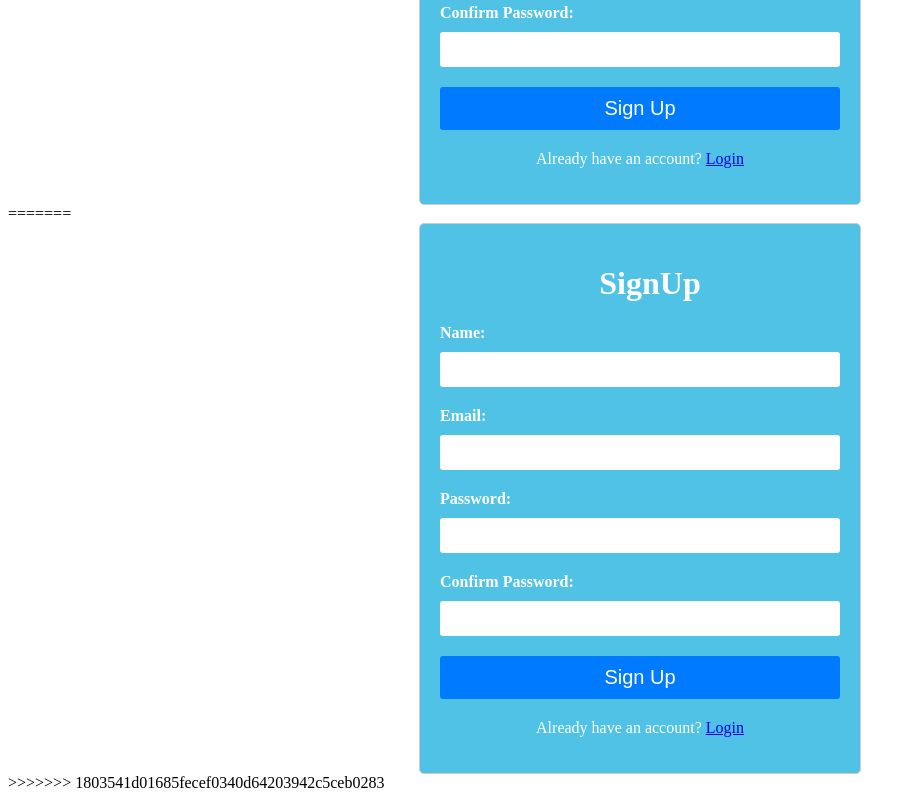
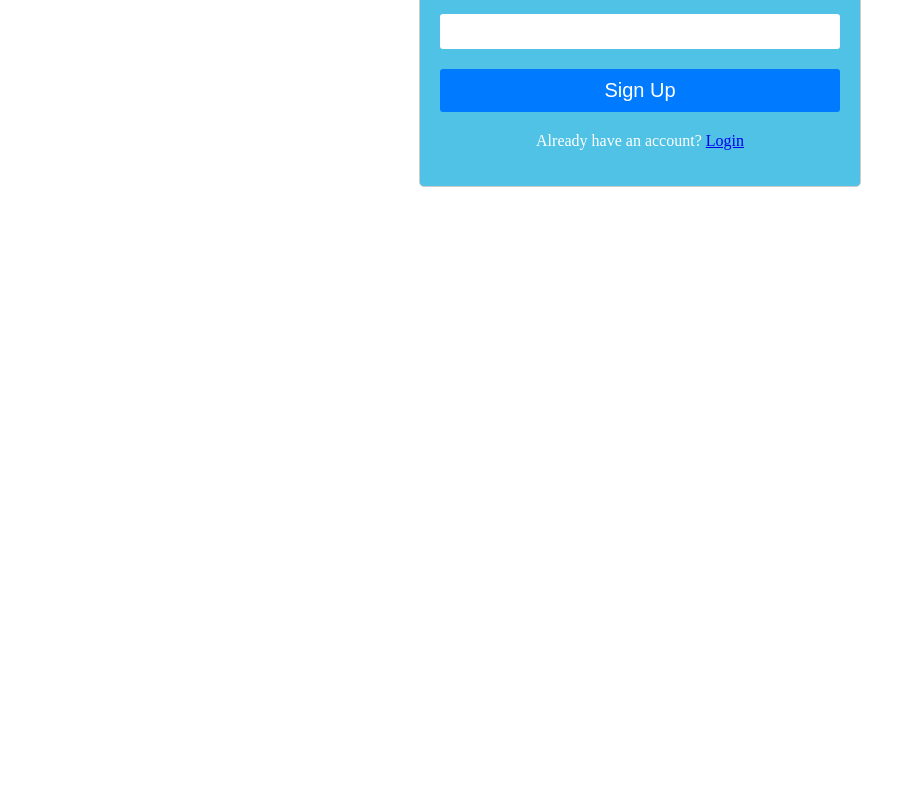
Before and after one commit to shantanu1998s/forums, a plain HTML site: page singup.html in a window 1280 px wide. Shown: the part 372-1172 px from the top of the page, without its empty margins (0-916 px from the left). After the commit the page ends 800 px from the top, so only its background shows below. Drawn offline with Linux system fonts and the light colour scheme.

Commit message:
Update singup.html

```diff
--- a/singup.html
+++ b/singup.html
@@ -1,4 +1,3 @@
-<<<<<<< HEAD
 <!DOCTYPE html>
 <html>
   <head>
@@ -27,34 +26,5 @@
     </div>
     <script src="script.js"></script>
   </body>
-=======
-<!DOCTYPE html>
-<html>
-  <head>
-    <title>Sign Up</title>
-    <link rel="stylesheet" href="login_sinup_style.css">
-  </head>
-  <body>
-    <div class="signup-container">
-      <h1>SignUp</h1>
-      <form>
-        <label for="name">Name:</label>
-        <input type="text" id="name" name="name" required>
 
-        <label for="email">Email:</label>
-        <input type="email" id="email" name="email" required>
-
-        <label for="password">Password:</label>
-        <input type="password" id="password" name="password" required>
-
-        <label for="confirm-password">Confirm Password:</label>
-        <input type="password" id="confirm-password" name="confirmpassword" required>
-
-        <button type="submit">Sign Up</button>
-      </form>
-      <p>Already have an account? <a href="login.html">Login</a></p>
-    </div>
-    <script src="script.js"></script>
-  </body>
->>>>>>> 1803541d01685fecef0340d64203942c5ceb0283
 </html>
```
